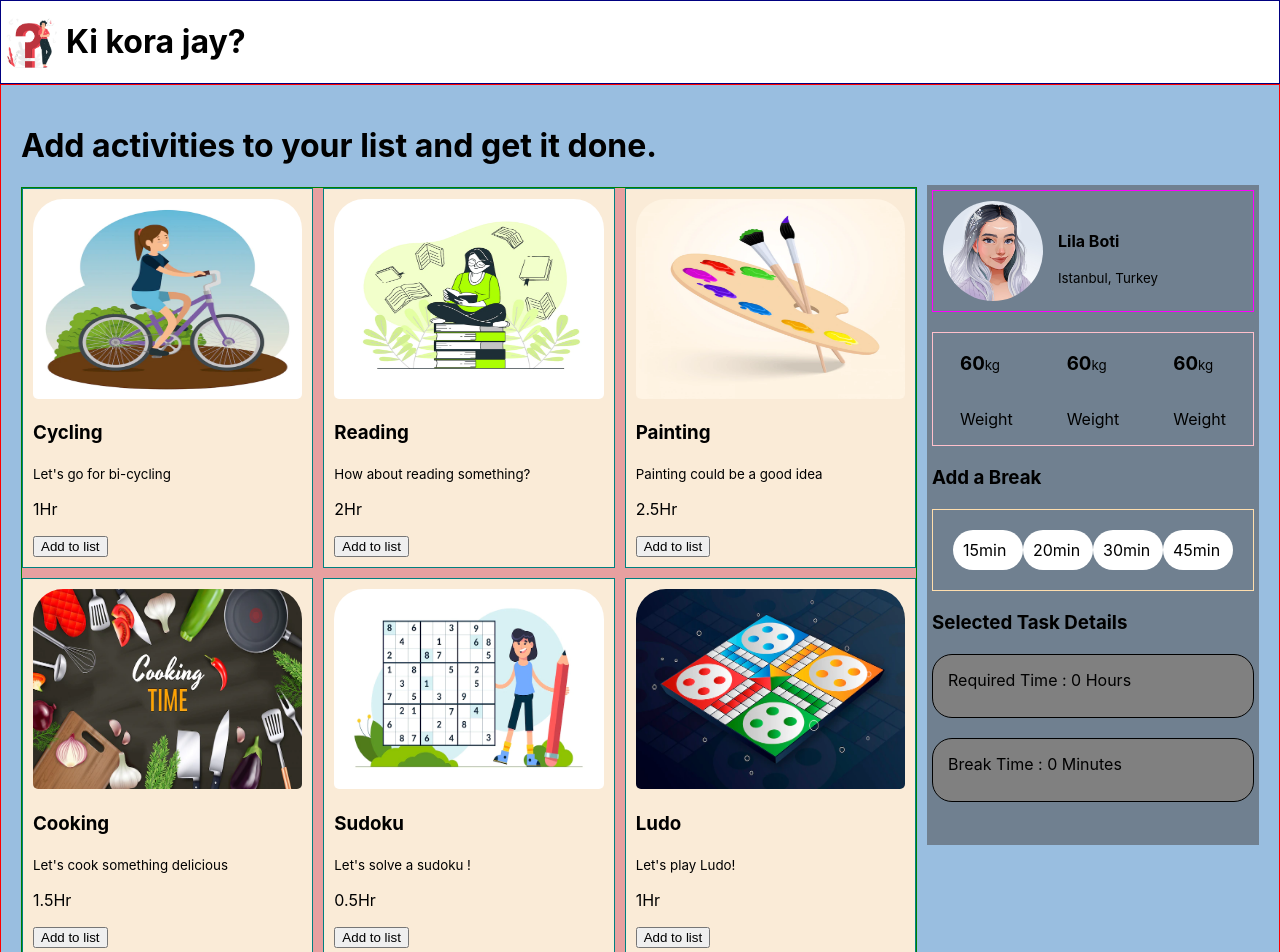
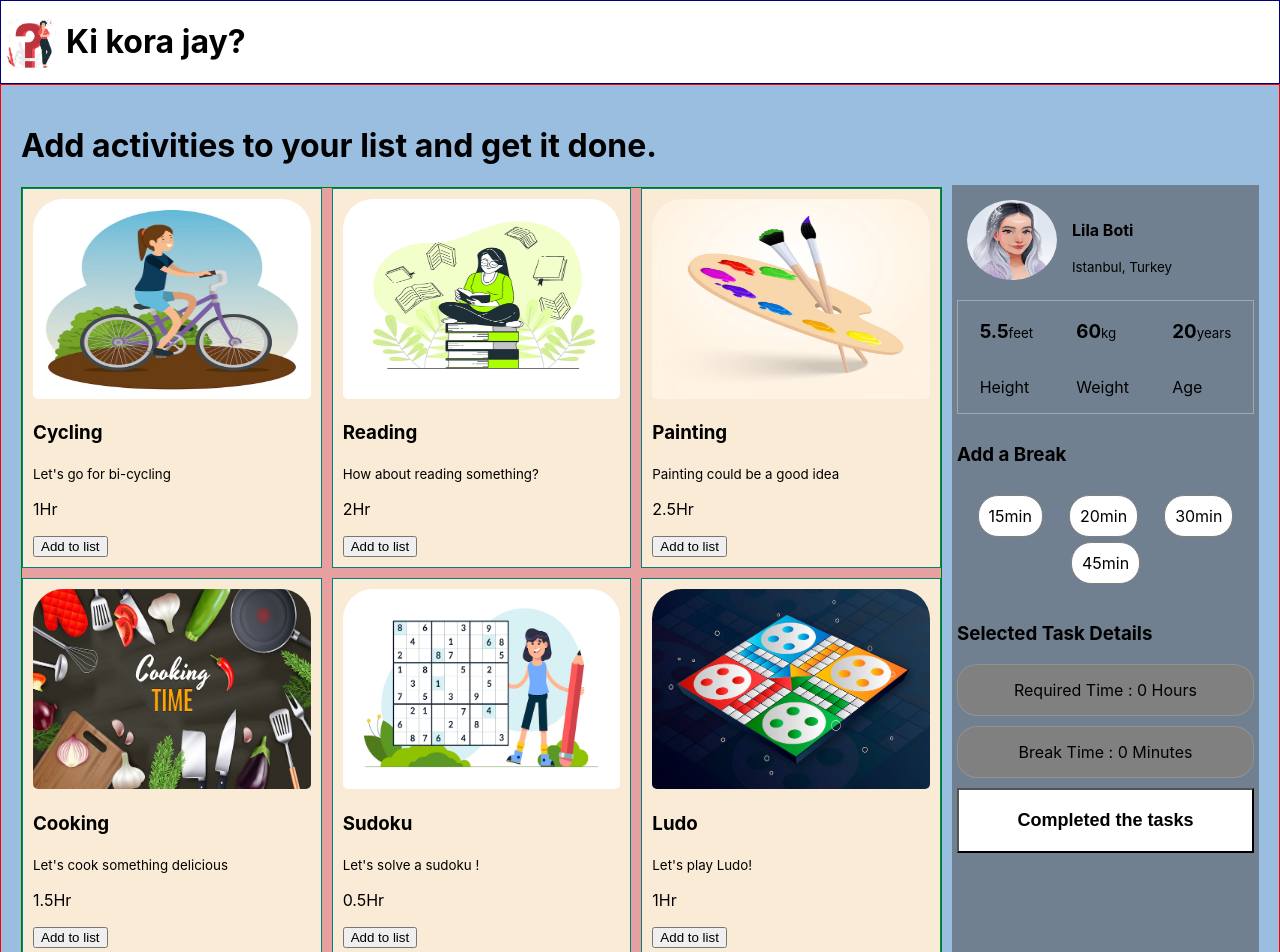
Before and after one commit to e-mm-u/ki-kora-jay, a React (Create React App) app: page / in a window 1280 px wide. Shown: the top 952 px of the page. Built offline with nearby package versions, Linux system fonts and the light colour scheme.

Commit message:
completed button added and sidebar design updated

```diff
--- a/src/components/Break/Break.css
+++ b/src/components/Break/Break.css
@@ -1,17 +1,15 @@
 
 .break{
-    border: 1px solid navajowhite;
     display: flex;
+    flex-wrap: wrap;
+    gap: 5px;
     justify-content: space-around;
     align-items: center;
-    padding: 20px;
-    margin-top: 20px;
-    margin-bottom: 20px;
+    padding: 10px;
 }
 .break-time{
     background: white;
-    height: auto;
-    width: 50px;
     padding: 10px;
     border-radius: 20px;
+    border: 1px solid  gray;
 }
--- a/src/components/Details/Details.css
+++ b/src/components/Details/Details.css
@@ -1,8 +1,7 @@
 .details{
-    border: 1px solid pink;
+    border: 1px solid rgba(218, 213, 213, 0.466);
     display: flex;
     justify-content: space-around;
-    margin-bottom: 20px;
 }
 .first{
     display: flex;
--- a/src/components/Details/Details.js
+++ b/src/components/Details/Details.js
@@ -6,24 +6,24 @@ const Details = () => {
         <div className='details'>
             <div className='col'>
                 <div className='first'>
-                    <h3>60</h3>
-                    <small>kg</small>
+                    <h3>5.5</h3>
+                    <small> feet</small>
+                </div>
+                <p>Height</p>
+            </div>
+            <div className='col'>
+                <div className='first'>
+                    <h3>60 </h3>
+                    <small> kg</small>
                 </div>
                 <p>Weight</p>
             </div>
             <div className='col'>
                 <div className='first'>
-                    <h3>60</h3>
-                    <small>kg</small>
+                    <h3>20 </h3>
+                    <small> years</small>
                 </div>
-                <p>Weight</p>
-            </div>
-            <div className='col'>
-                <div className='first'>
-                    <h3>60</h3>
-                    <small>kg</small>
-                </div>
-                <p>Weight</p>
+                <p>Age</p>
             </div>
         </div>
     );
--- a/src/components/Profile/Profile.css
+++ b/src/components/Profile/Profile.css
@@ -3,11 +3,9 @@
     align-items: center;
     padding: 10px;
     gap: 15px;
-    margin-bottom: 20px;
-    border: 1px solid fuchsia;
 }
 .profile img{
-    height: 100px;
-    width: 100px;
+    height: 80px;
+    width: 90px;
     border-radius: 50%;
 }
--- a/src/components/Profile/Profile.js
+++ b/src/components/Profile/Profile.js
@@ -10,7 +10,6 @@ const Profile = () => {
                 <p><b>Lila Boti</b></p>
                 <small>Istanbul, Turkey</small>
             </div>
-
         </div>
     );
 };
--- a/src/components/Selected/Selected.css
+++ b/src/components/Selected/Selected.css
@@ -1,8 +1,11 @@
 .selected-time, .selected-break-time{
-    height: 32px;
-    margin-top: 20px;
+    /* height: 32px; */
+    text-align: center;
     background-color: gray;
-    border: 1px solid black;
+    border: 1px solid  rgba(211, 211, 211, 0.192);
     border-radius: 20px;
     padding: 15px;
 }
+.selected-break-time{
+    margin-top: 10px;
+}
--- a/src/components/Sidebar/Sidebar.css
+++ b/src/components/Sidebar/Sidebar.css
@@ -2,5 +2,8 @@
     background-color:slategrey;
     padding: 5px;
     margin-top: 80px;
-    height: 650px;
+    /* height: 650px; */
+    display: flex;
+    flex-direction: column;
+    gap: 10px;
 }
--- a/src/components/Sidebar/Sidebar.js
+++ b/src/components/Sidebar/Sidebar.js
@@ -3,6 +3,7 @@ import Break from '../Break/Break';
 import Details from '../Details/Details';
 import Profile from '../Profile/Profile';
 import Selected from '../Selected/Selected';
+import Toast from '../Toast/Toast';
 import './Sidebar.css'
 
 const Sidebar = (props) => {
@@ -20,6 +21,7 @@ const Sidebar = (props) => {
             <Details></Details>
             <Break breakFnc={addBreakTime}></Break>
             <Selected time={props.time} breakTime={breakTime}></Selected>
+            <Toast></Toast>
         </div>
     );
 };
--- /dev/null
+++ b/src/components/Toast/Toast.css
@@ -0,0 +1,8 @@
+.toast{
+    width: 100%;
+    padding: 20px;
+    font-size: large;
+    font-weight: 700;
+    text-align: center;
+    background-color: #fff;
+}
--- /dev/null
+++ b/src/components/Toast/Toast.js
@@ -0,0 +1,12 @@
+import React from 'react';
+import './Toast.css'
+
+const Toast = () => {
+    return (
+        <div>
+           <button className='toast'>Completed the tasks</button>
+        </div>
+    );
+};
+
+export default Toast;
```
